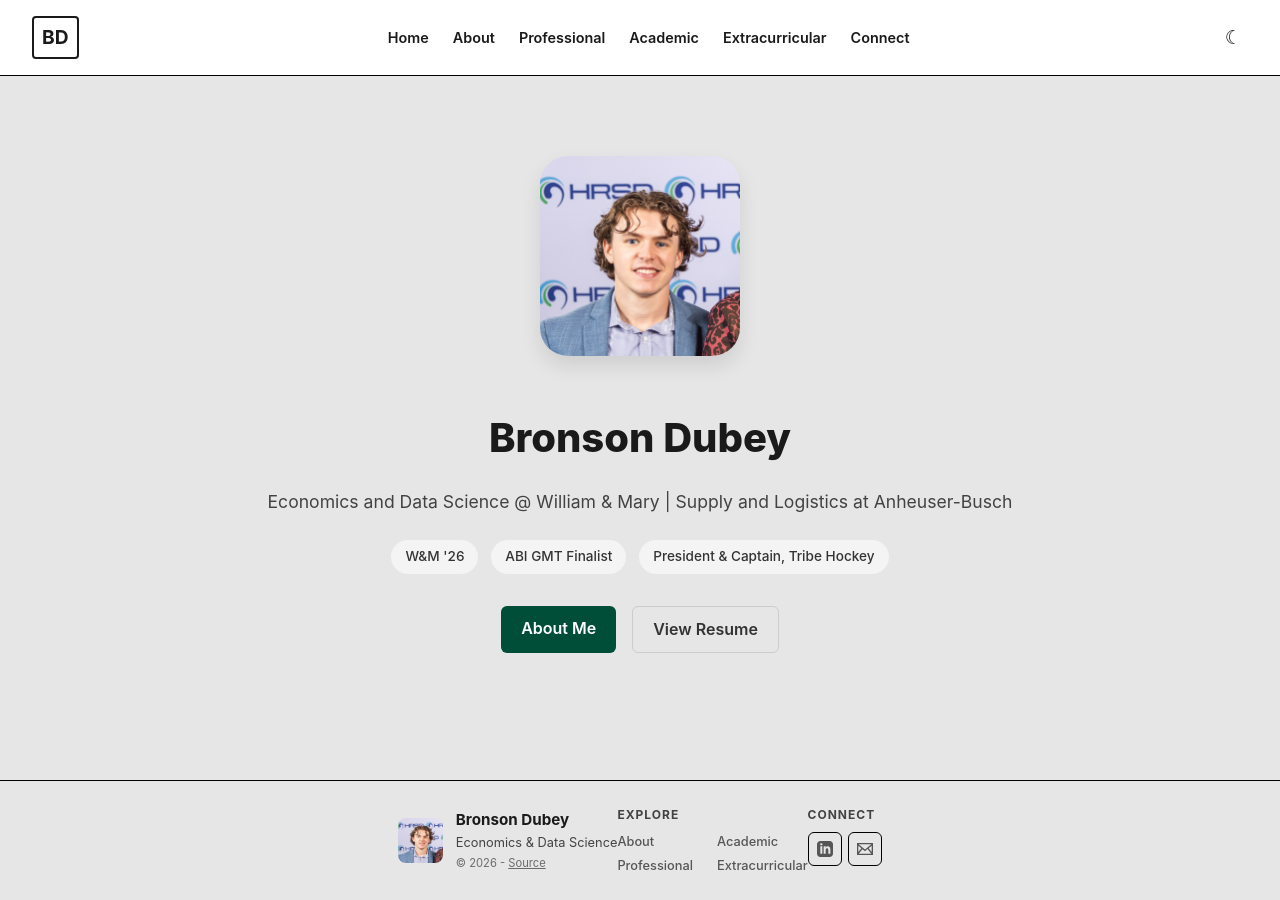
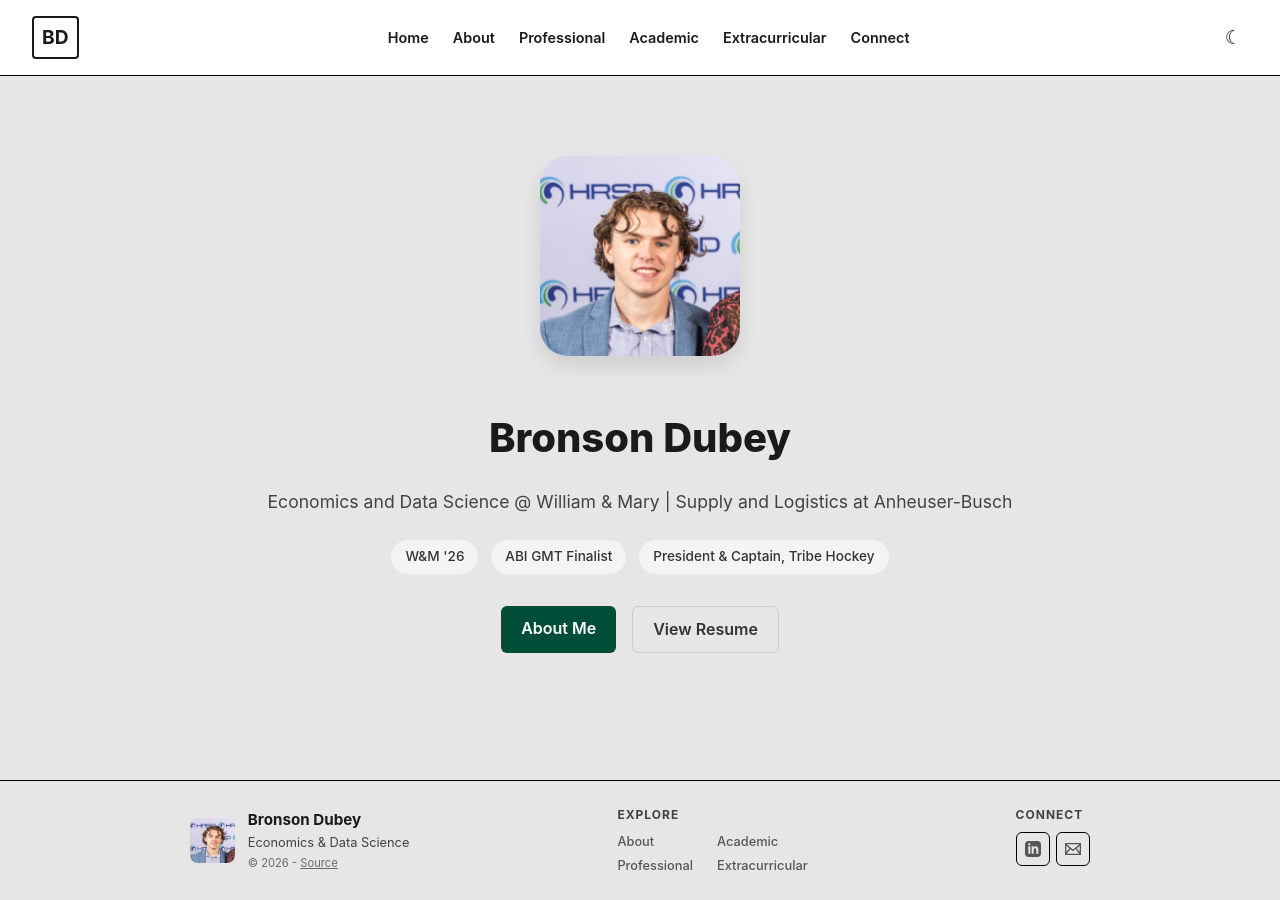
Before and after one commit to bxdubey/github.io, a Jekyll site: the page built from index.html, in a window 1280 px wide. Built offline with Jekyll 4.4.1, drawn with Linux system fonts in a browser that asks for light colours.

Commit message:
Refactor footer structure in default layout
Added a footer content wrapper to the site footer.

```diff
--- a/_layouts/default.html
+++ b/_layouts/default.html
@@ -24,7 +24,9 @@
         {{ content }}
     </main>
 
-    <footer class="site-footer">
+<footer class="site-footer">
+    <div class="footer-content">
+
         <div class="footer-left">
             <img src="{{ '/assets/img/profile.png' | relative_url }}" alt="Bronson Dubey" class="footer-pic">
             <div class="footer-info">
@@ -56,7 +58,7 @@
             </div>
         </div>
 
-    </footer>
+    </div> </footer>
     <script>
         const toggleButton = document.getElementById('theme-toggle');
         const currentTheme = localStorage.getItem('theme') || 'light';
```
